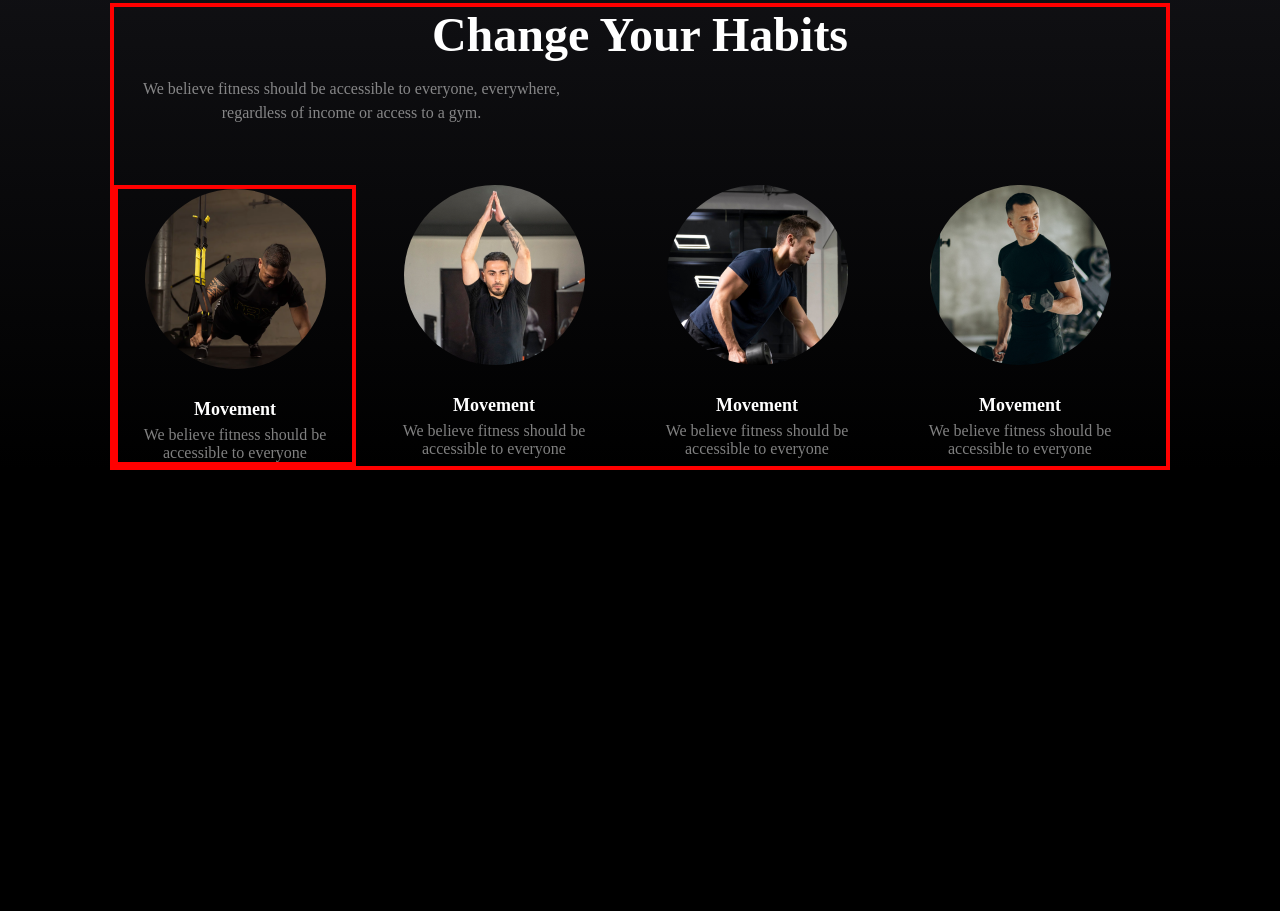
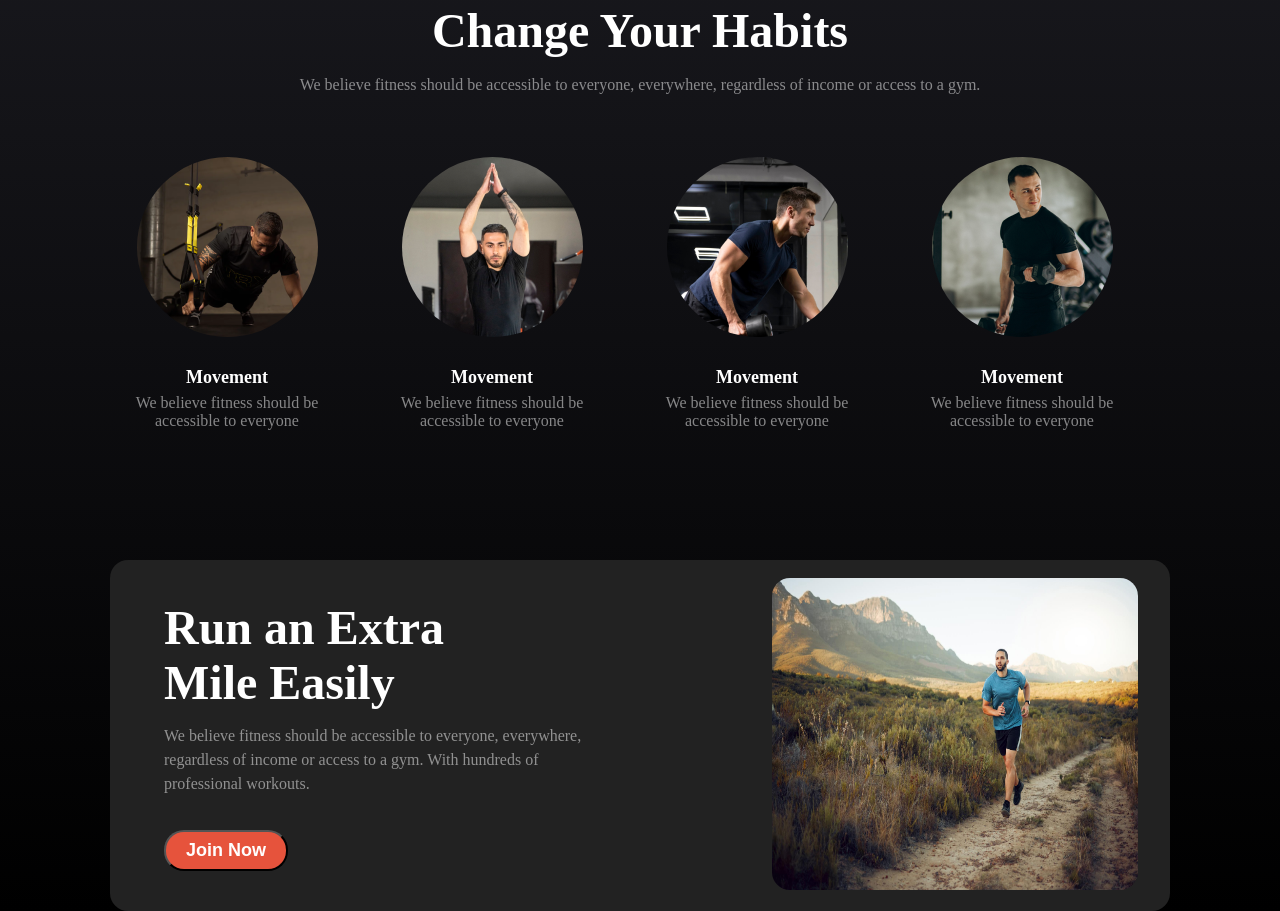
Before and after one commit to MosharrofHossain44/Responsive-Assignment, a plain HTML site: page index.html in a window 1280 px wide. Shown: the part 812-1723 px from the top of the page. Before the commit the page ends 1282 px from the top, so only its background shows below. Drawn offline with Linux system fonts and the light colour scheme.

Commit message:
Run section

```diff
--- a/index.html
+++ b/index.html
@@ -59,7 +59,7 @@
 
 
             <!--Change Your Habits section start-->
-            <section class="Habits-section border">
+            <section class="Habits-section">
                 <div class="Habits-content">
                     <h1>Change Your Habits</h1>
                     <div>
@@ -70,7 +70,7 @@
                 </div>
 
                 <div class="Habits-imgs grid">
-                    <div class="Habits-card border flex">
+                    <div class="Habits-card flex">
                         <img src="images/image 3.png" alt="Exercise">
                         <div class="card-content">
                             <h3>Movement</h3>
@@ -110,6 +110,22 @@
             </section>
             <!--Change Your Habits section end-->
 
+            <div class="Run-Section flex">
+                <div class="text">
+                    <h1>Run an Extra <br>
+                        Mile Easily</h1>
+                    <p class="p-tag">
+                        We believe fitness should be accessible to everyone, everywhere, regardless of income or access to a gym. With hundreds of professional workouts.
+                    </p>
+
+                    <button class="btn">Join Now</button>
+                </div>
+
+                <div class="img">
+                    <img src="images/run.jpg" alt="">
+                </div>
+
+            </div>
         </section>
     </main>
 
--- a/style.css
+++ b/style.css
@@ -159,6 +159,8 @@ body{
 
 
 
+
+
 /*banner design end */
 
 /* Change Your Habits section design start */
@@ -183,7 +185,7 @@ body{
 
 .Habits-content p{
     line-height: 24px;
-    max-width: 475px;
+    /* max-width: 475px; */
 }
 
     /*imges design */
@@ -212,6 +214,43 @@ body{
 }
 /* Change Your Habits section design end */
 
+/*run section start */
+.Run-Section{
+
+    margin-top: 130px;
+    width: 100%;
+    align-items: center;
+    justify-content: space-between;
+    border-radius: 18px;
+    background: rgb(34, 34, 34);
+
+}
+.Run-Section .text{
+    width: 443px;
+    padding: 40px 0px 40px 54px;
+}
+
+.Run-Section h1{
+    font-size: 48px;
+    font-weight: 900;
+    padding-bottom: 14px;
+}
+
+.Run-Section p{
+    line-height: 24px;
+    padding-bottom: 34px;
+}
+
+.Run-Section img{
+    width: 366px;
+    height: 312px;
+    border-radius: 18px;
+}
+
+.Run-Section .img{
+    padding-right: 32px;
+}
+/*run section end */
 
 
 
@@ -286,10 +325,21 @@ body{
     }
     .Habits-content p{
         font-size: 14px;
+        padding-left: 7px;
+        padding-right: 7px;
     }
     .Habits-content h1{
         font-size: 32px;
     }
     /*Habits section end */
+
+    /* Run section start */
+    .Run-Section{
+        flex-direction: column;
+        margin-bottom: 130px;
+
+    }
+
+    /* Run section end */
 }
 /* Responsive section end */
```
